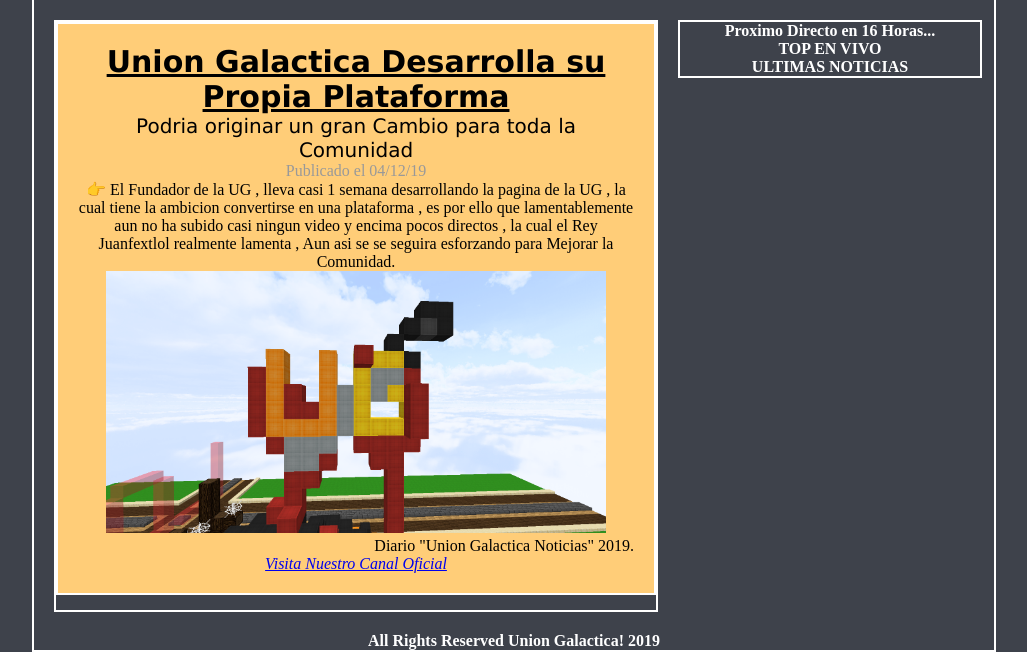
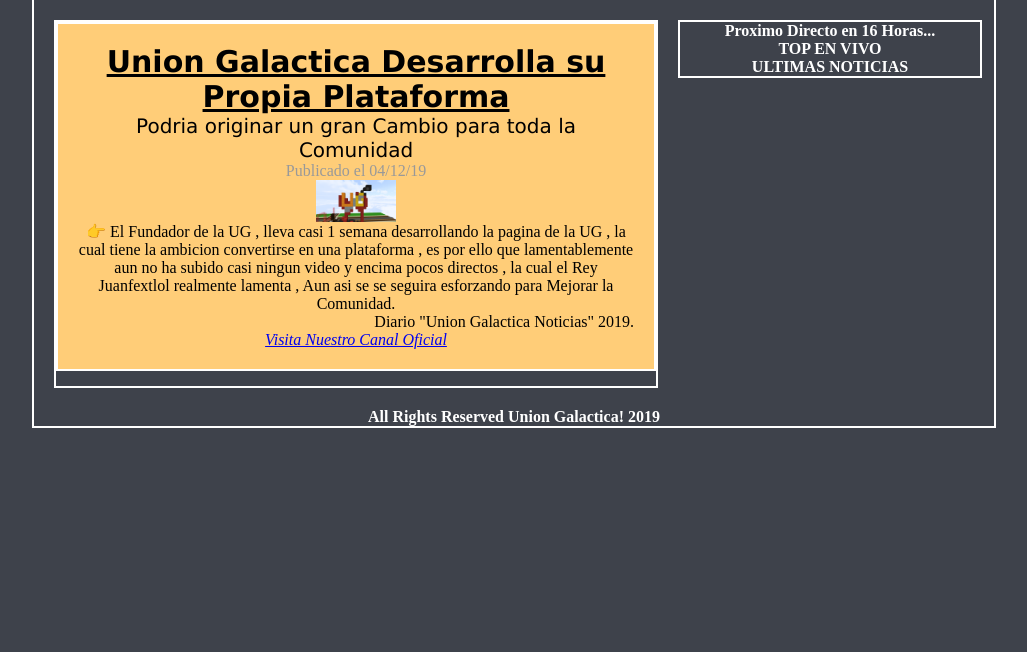
Before and after one commit to juanfextlol/Union-Galactica-, a PHP site: page /noticias.html in a window 1280 px wide. Shown: the part 280-932 px from the top of the page, without its empty margins (126-1153 px from the left). After the commit the page ends 708 px from the top, so only its background shows below. Run offline with PHP 8.4, Linux system fonts and the light colour scheme; some web fonts are replaced.

Commit message:
weew
weew

```diff
--- a/estilos2.css
+++ b/estilos2.css
@@ -75,6 +75,11 @@ article footer{
     color: white;
     font-weight: bold;
 }
+img{
+    width: 80px;
+    display: block;
+    margin:auto ;
+}
 .pie{
     clear:both;
     color: white;
--- a/noticias.html
+++ b/noticias.html
@@ -29,8 +29,9 @@
                         <h2>Podria originar un gran Cambio para toda la Comunidad</h2>
                         </hgroup>
                         <time datetime="14-05-2019">Publicado el 04/12/19</time>
+                        <img src="images/img11.png"width=500 height="=600" >
                         <p>👉 El Fundador de la UG , lleva casi 1 semana  desarrollando la pagina de la UG , la cual tiene la ambicion convertirse en una plataforma , es por ello que lamentablemente aun no ha subido casi ningun video y encima pocos directos , la cual el Rey Juanfextlol realmente lamenta , Aun asi se se seguira esforzando para Mejorar la Comunidad. </p>
-                        <img src="images/img11.png"width=500 height="=600" >
+
                         <footer>
                             Diario "Union Galactica Noticias" 2019.
 
```
